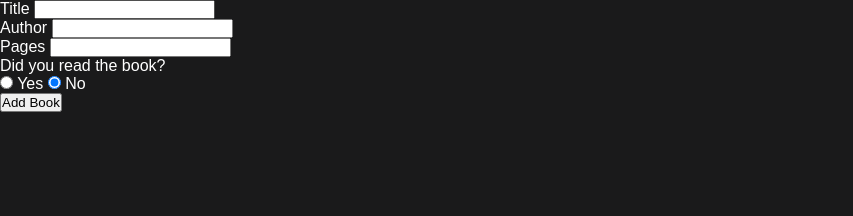
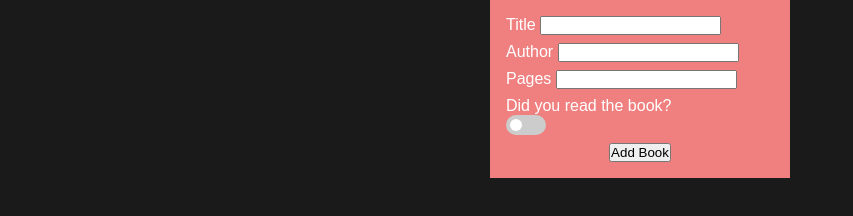
Before and after one commit to Ver0s/odin-library, a plain HTML site: page index.html in a window 1280 px wide. Shown: the whole page, without its empty margins (0-853 px from the left). Drawn offline with Linux system fonts and the light colour scheme; a web font is replaced by a local one.

Commit message:
add button to set read status

```diff
--- a/index.html
+++ b/index.html
@@ -27,10 +27,10 @@
         </div>
         <div>
             <p>Did you read the book?</p>
-            <input type="radio" name="read" id="true" value="true">
-            <label for="true">Yes</label>
-            <input type="radio" name="read" id="false" value="false" checked>
-            <label for="false">No</label>
+            <label class="switch">
+                <input type="checkbox">
+                <span class="slider round"></span>
+            </label>
         </div>
         <button type="submit" id="addBook">Add Book</button>
     </form>
--- a/script.js
+++ b/script.js
@@ -25,7 +25,7 @@ function addBookToLibrary() {
     const title = document.querySelector('#title').value;
     const author = document.querySelector('#author').value;
     const pages = document.querySelector('#pages').value;
-    const read = document.querySelector('input[name="read"]:checked').value;
+    const read = document.querySelector('input[type="checkbox"]').checked;
     // https://stackoverflow.com/questions/44565816/javascript-toggle-switch-using-data
     // https://www.w3schools.com/howto/howto_css_switch.asp
 
--- a/style.css
+++ b/style.css
@@ -15,6 +15,20 @@ button {
     font-family: inherit;
 }
 
+form {
+    display: flex;
+    flex-direction: column;
+    background-color: lightcoral;
+    width: 300px;
+    margin: 0 auto;
+    padding: 1rem;
+    gap: 0.5rem;
+}
+
+#addBook {
+    align-self: center;
+}
+
 .book-card {
     width: 100px;
     height: 100px;
@@ -24,3 +38,66 @@ button {
     flex-direction: column;
     color: black;
 }
+
+/* CUSTOM SWTICH BUTTON STYLES */
+.switch {
+    position: relative;
+    display: inline-block;
+    width: 40px;
+    height: 20px;
+}
+
+/* Hide default HTML checkbox */
+.switch input {
+    opacity: 0;
+    width: 0;
+    height: 0;
+}
+
+/* The slider */
+.slider {
+    position: absolute;
+    cursor: pointer;
+    top: 0;
+    left: 0;
+    right: 0;
+    bottom: 0;
+    background-color: #ccc;
+    -webkit-transition: .2s;
+    transition: .2s;
+}
+
+.slider:before {
+    position: absolute;
+    content: "";
+    height: 12px;
+    width: 12px;
+    left: 4px;
+    bottom: 4px;
+    background-color: white;
+    -webkit-transition: .2s;
+    transition: .2s;
+}
+
+input:checked + .slider {
+    background-color: #2196F3;
+}
+
+input:focus + .slider {
+    box-shadow: 0 0 1px #2196F3;
+}
+
+input:checked + .slider:before {
+    -webkit-transform: translateX(20px);
+    -ms-transform: translateX(20px);
+    transform: translateX(20px);
+}
+
+/* Rounded sliders */
+.slider.round {
+    border-radius: 34px;
+}
+
+.slider.round:before {
+    border-radius: 50%;
+}
```
